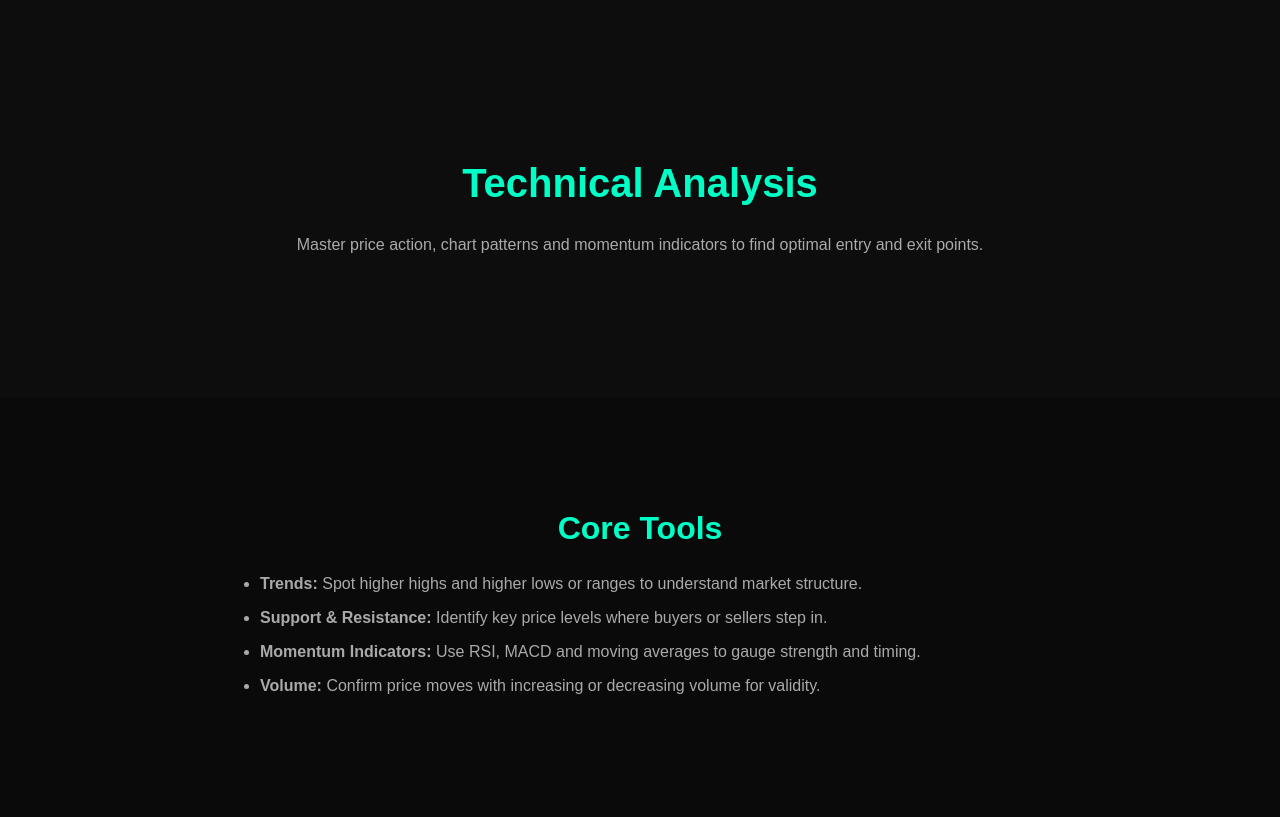
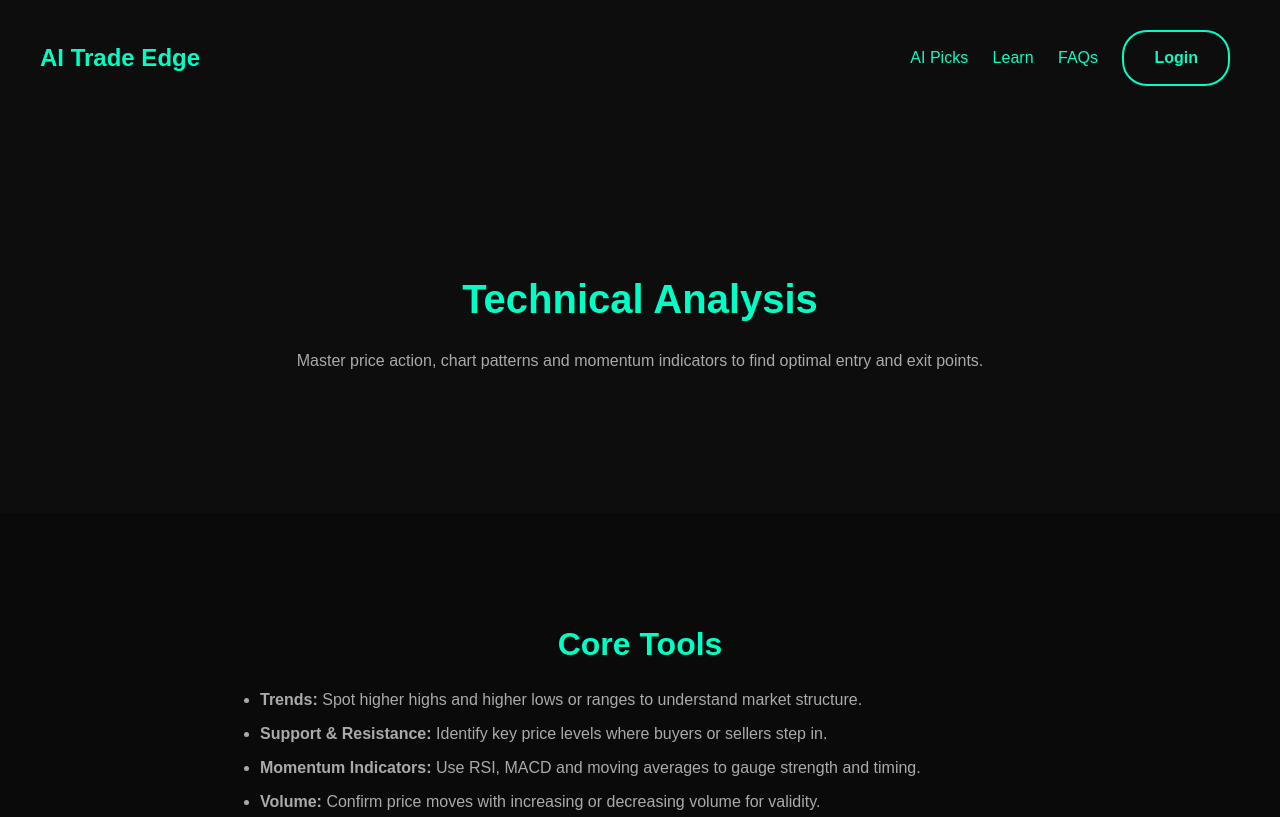
Before and after one commit to schusterevanm-tech/ai-trading-site, a plain HTML site: page technicals.html in a window 1280 px wide. Shown: the top 817 px of the page. Drawn offline with Linux system fonts and the light colour scheme.

Commit message:
Add navigation bar and footer to technicals page

```diff
--- a/technicals.html
+++ b/technicals.html
@@ -61,9 +61,60 @@
       background-color: #00FFC6;
       color: #0A0A0A;
     }
+
+    /* Navigation Bar */
+    .nav-bar {
+      background-color: #0D0D0D;
+      padding: 20px 20px;
+      position: sticky;
+      top: 0;
+      z-index: 1000;
+    }
+    .nav-container {
+      max-width: 1200px;
+      margin: 0 auto;
+      display: flex;
+      align-items: center;
+      justify-content: space-between;
+    }
+    .nav-container a {
+      color: #00FFC6;
+      margin-left: 20px;
+      text-decoration: none;
+      font-size: 1rem;
+    }
+    .nav-container a.logo {
+      margin-left: 0;
+      color: #00FFC6;
+      font-size: 1.5rem;
+      font-weight: bold;
+    }
+    .nav-container a:hover {
+      text-decoration: underline;
+    }
+    /* Footer */
+    .footer {
+      background-color: #0D0D0D;
+      font-size: 0.8rem;
+      color: #666666;
+      padding: 20px;
+      text-align: center;
+    }
   </style>
 </head>
 <body>
+  <!-- Navigation Bar -->
+  <header class="nav-bar">
+    <div class="nav-container">
+      <a href="index.html" class="logo">AI Trade Edge</a>
+      <nav>
+        <a href="index.html#picks">AI Picks</a>
+        <a href="index.html#learn">Learn</a>
+        <a href="faq.html">FAQs</a>
+        <a href="login.html" class="button">Login</a>
+      </nav>
+    </div>
+  </header>
   <section class="hero section">
     <h1>Technical Analysis</h1>
     <p>Master price action, chart patterns and momentum indicators to find optimal entry and exit points.</p>
@@ -89,5 +140,10 @@
     <a href="signup.html" class="button">Get Started</a>
     <a href="index.html" class="button">Back to Home</a>
   </section>
+
+  <!-- Footer -->
+  <footer class="footer section">
+    <p>&copy; 2025 AI Trade Platform. All rights reserved.</p>
+  </footer>
 </body>
 </html>
```
